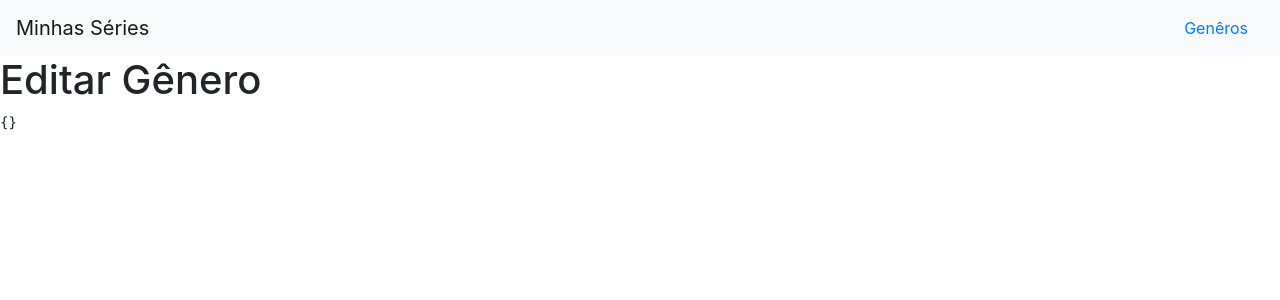
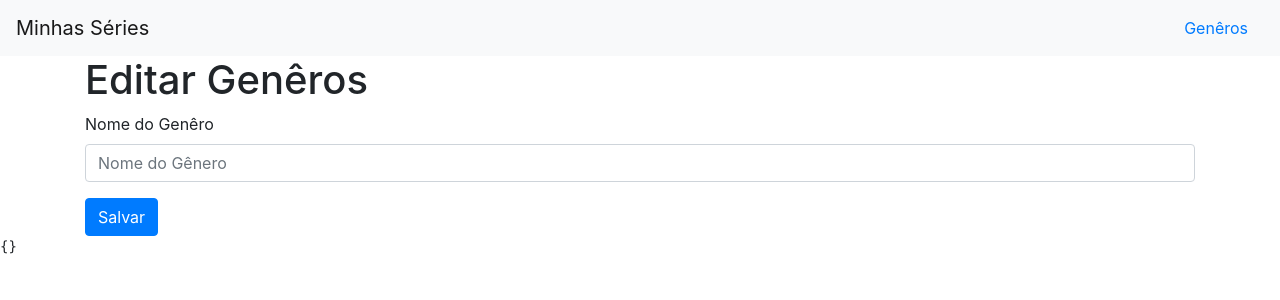
Before and after one commit to LuisValgoi/react-minhas-series, a React (Create React App) app: page /generos/1 in a window 1280 px wide. Shown: the top 300 px of the page. Built offline with nearby package versions, Linux system fonts and the light colour scheme; no server answers.

Commit message:
added edition implementation of genres

```diff
--- a/src/EditarGenero.js
+++ b/src/EditarGenero.js
@@ -1,8 +1,45 @@
-import React from "react";
+import React, { useState, useEffect } from 'react';
+import { Redirect } from "react-router-dom"
+import axios from "axios";
 
-const EditarGenero = () => {
+const EditarGenero = (props) => {
+  const params = props.match.params;
+  const routeId = params.id;
+  const [name, setName] = useState("");
+  const [success, setSuccess] = useState(false);
+
+  useEffect(() => {
+    axios.get("/api/genres/" + routeId).then((res) => {
+      setName(res.data.name);
+    })
+  }, [routeId]);
+
+  const onChange = (event) => {
+    setName(event.target.value);
+  }
+  const onEdit = (id) => {
+    axios.put("/api/genres/" + id, {
+      name: name
+    }).then(() => {
+      setSuccess(true);
+    });
+  };
+
+  if(success) {
+    return <Redirect to="/generos"/>
+  }
+
   return (
-    <h1>Editar Gênero</h1>
+    <div className="container">
+      <h1>Editar Genêros</h1>
+      <form>
+        <div className="form-group">
+          <label htmlFor="name">Nome do Genêro</label>
+          <input type="text" value={name} onChange={onChange} className="form-control" id="name" placeholder="Nome do Gênero" />
+        </div>
+        <button type="button" onClick={() => onEdit(routeId)} className="btn btn-primary">Salvar</button>
+      </form>
+    </div>
   );
 };
 
```
